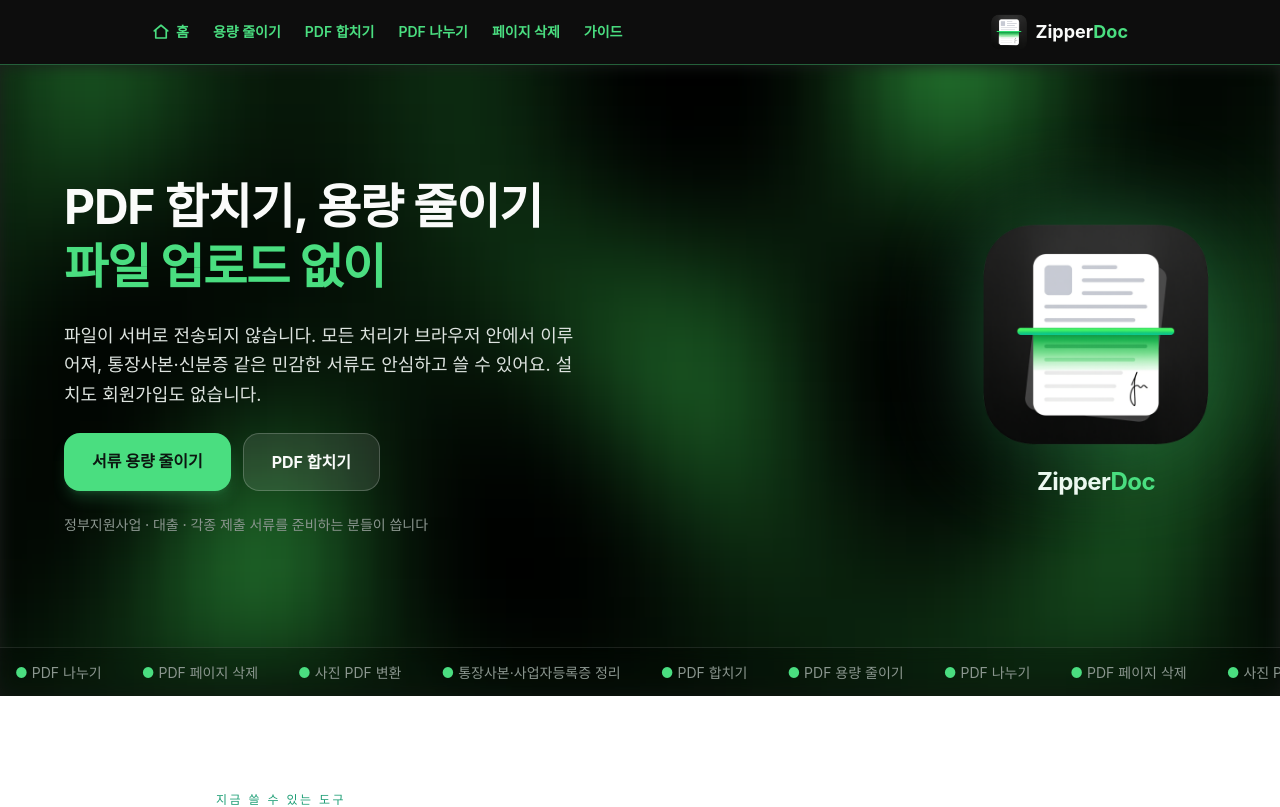
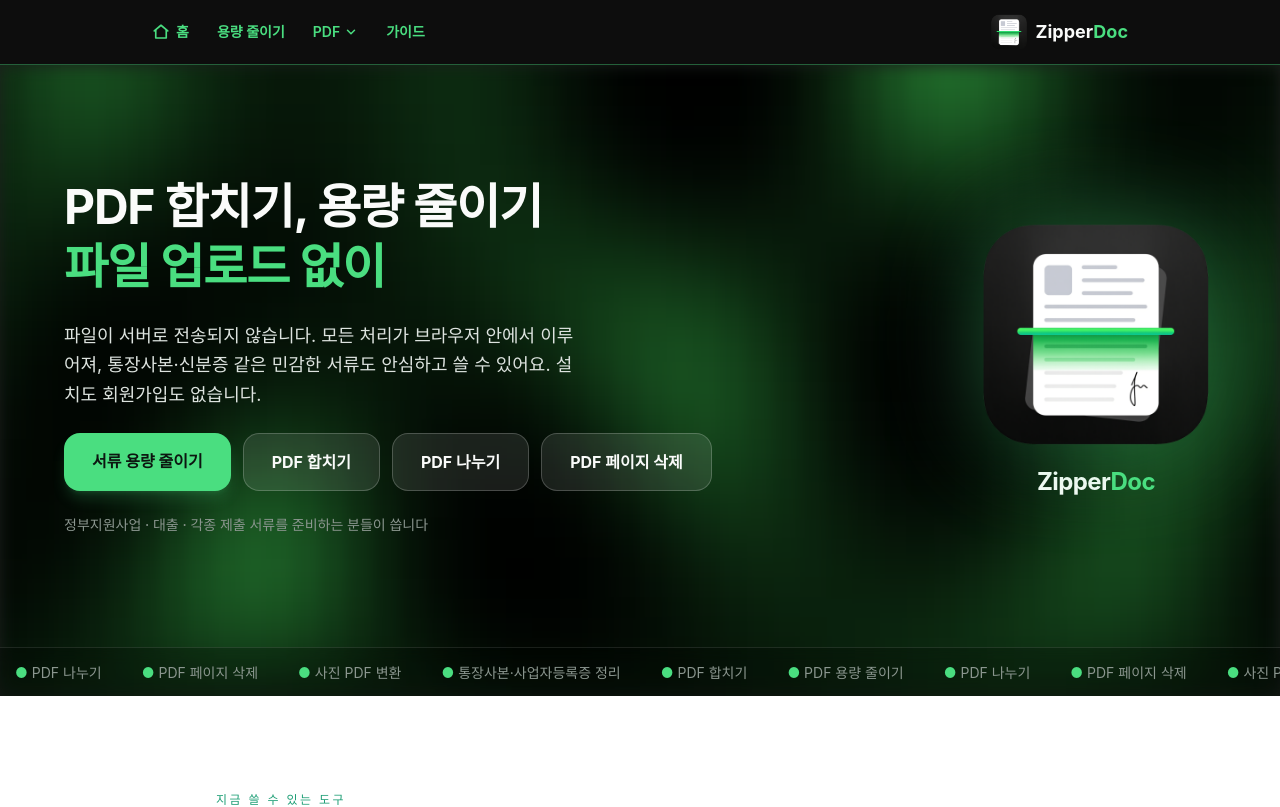
Before and after one commit to ilikesundayandmonday-glitch/doczip, a Next.js app: page / in a window 1280 px wide. Shown: the top 807 px of the page. Built offline with nearby package versions, Linux system fonts and the light colour scheme; a web font is replaced by a local one.

Commit message:
PDF 드롭다운 메뉴 도입, 히어로 버튼 확장, h1 키워드 정렬

```diff
--- a/app/components/Nav.tsx
+++ b/app/components/Nav.tsx
@@ -1,12 +1,60 @@
 "use client";
 
+import { useEffect, useRef, useState } from "react";
 import Link from "next/link";
 import Image from "next/image";
 import { usePathname, useRouter } from "next/navigation";
 
+const PDF_TOOLS = [
+  { href: "/merge", label: "PDF 합치기" },
+  { href: "/split", label: "PDF 나누기" },
+  { href: "/delete-pages", label: "PDF 페이지 삭제" },
+  { href: "/merge", label: "사진을 PDF로 변환" },
+];
+
 export default function Nav() {
   const pathname = usePathname();
   const router = useRouter();
+  const [open, setOpen] = useState(false);
+  const menuRef = useRef<HTMLDivElement>(null);
+  const closeTimer = useRef<ReturnType<typeof setTimeout> | null>(null);
+
+  const pdfActive = PDF_TOOLS.some((t) => pathname === t.href.split("?")[0]);
+
+  useEffect(() => {
+    const onPointerDown = (e: MouseEvent | TouchEvent) => {
+      if (menuRef.current && !menuRef.current.contains(e.target as Node)) setOpen(false);
+    };
+    const onKeyDown = (e: KeyboardEvent) => {
+      if (e.key === "Escape") setOpen(false);
+    };
+    document.addEventListener("mousedown", onPointerDown);
+    document.addEventListener("touchstart", onPointerDown);
+    document.addEventListener("keydown", onKeyDown);
+    return () => {
+      document.removeEventListener("mousedown", onPointerDown);
+      document.removeEventListener("touchstart", onPointerDown);
+      document.removeEventListener("keydown", onKeyDown);
+    };
+  }, []);
+
+  useEffect(() => {
+    return () => {
+      if (closeTimer.current) clearTimeout(closeTimer.current);
+    };
+  }, []);
+
+  const cancelClose = () => {
+    if (closeTimer.current) {
+      clearTimeout(closeTimer.current);
+      closeTimer.current = null;
+    }
+  };
+
+  const scheduleClose = () => {
+    cancelClose();
+    closeTimer.current = setTimeout(() => setOpen(false), 160);
+  };
 
   const goHome = (e: React.MouseEvent) => {
     e.preventDefault();
@@ -17,25 +65,70 @@
     }
   };
 
+  const linkClass = "text-sm font-semibold text-[#4ADE80] hover:text-[#63E88A] transition shrink-0";
+
   return (
     <nav className="sticky top-0 z-50 bg-black/95 backdrop-blur-md border-b border-[#4ADE80]/40">
       <div className="max-w-5xl mx-auto px-6 h-16 flex items-center justify-between">
-        <div className="flex items-center gap-4 sm:gap-6 overflow-x-auto whitespace-nowrap [scrollbar-width:none] [&::-webkit-scrollbar]:hidden">
-          <a href="/" onClick={goHome} className="flex items-center gap-1.5 text-sm font-semibold text-[#4ADE80] hover:text-[#63E88A] transition cursor-pointer shrink-0">
+        <div className="flex items-center gap-5 sm:gap-7">
+          <a href="/" onClick={goHome} className={`${linkClass} flex items-center gap-1.5 cursor-pointer`}>
             <svg width="18" height="18" viewBox="0 0 24 24" fill="none" stroke="currentColor" strokeWidth="2.2" strokeLinecap="round" strokeLinejoin="round">
               <path d="M3 10.5 L12 3 L21 10.5" />
               <path d="M5 9 V20 H19 V9" />
             </svg>
             홈
           </a>
-          <Link href="/compress" className="text-sm font-semibold text-[#4ADE80] hover:text-[#63E88A] transition shrink-0">용량 줄이기</Link>
-          <Link href="/merge" className="text-sm font-semibold text-[#4ADE80] hover:text-[#63E88A] transition shrink-0">PDF 합치기</Link>
-          <Link href="/split" className="text-sm font-semibold text-[#4ADE80] hover:text-[#63E88A] transition shrink-0">PDF 나누기</Link>
-          <Link href="/delete-pages" className="text-sm font-semibold text-[#4ADE80] hover:text-[#63E88A] transition shrink-0">페이지 삭제</Link>
-          <Link href="/guide" className="text-sm font-semibold text-[#4ADE80] hover:text-[#63E88A] transition shrink-0">가이드</Link>
+
+          <Link href="/compress" className={linkClass}>용량 줄이기</Link>
+
+          <div
+            ref={menuRef}
+            className="relative shrink-0"
+            onMouseEnter={() => { cancelClose(); setOpen(true); }}
+            onMouseLeave={scheduleClose}
+          >
+            <button
+              type="button"
+              onClick={() => setOpen((v) => !v)}
+              aria-expanded={open}
+              aria-haspopup="true"
+              className={`flex items-center gap-1 text-sm font-semibold transition ${pdfActive || open ? "text-[#FAFBFA]" : "text-[#4ADE80] hover:text-[#63E88A]"}`}
+            >
+              PDF
+              <svg
+                width="14" height="14" viewBox="0 0 24 24" fill="none" stroke="currentColor"
+                strokeWidth="2.5" strokeLinecap="round" strokeLinejoin="round"
+                className={`transition-transform ${open ? "rotate-180" : ""}`}
+              >
+                <path d="M6 9l6 6 6-6" />
+              </svg>
+            </button>
+
+            {open && (
+              <div className="absolute left-0 top-full pt-3">
+                <div className="w-52 rounded-xl border border-[#4ADE80]/25 bg-[#0F1310] p-1.5 shadow-xl shadow-black/50">
+                  {PDF_TOOLS.map((tool) => {
+                    const isCurrent = pathname === tool.href.split("?")[0];
+                    return (
+                      <Link
+                        key={tool.label}
+                        href={tool.href}
+                        onClick={() => setOpen(false)}
+                        className={`block rounded-lg px-3 py-2.5 text-sm transition ${isCurrent ? "bg-[#4ADE80]/12 text-[#FAFBFA]" : "text-[#A8B2AC] hover:bg-white/5 hover:text-[#FAFBFA]"}`}
+                      >
+                        {tool.label}
+                      </Link>
+                    );
+                  })}
+                </div>
+              </div>
+            )}
+          </div>
+
+          <Link href="/guide" className={linkClass}>가이드</Link>
         </div>
 
-        <a href="/" onClick={goHome} className="flex items-center gap-2 cursor-pointer">
+        <a href="/" onClick={goHome} className="flex items-center gap-2 cursor-pointer shrink-0">
           <Image src="/DOCZIPlogo.png" alt="ZipperDoc" width={38} height={38} className="rounded-lg" />
           <span className="text-lg font-bold text-[#FAFBFA]">
             Zipper<span className="text-[#4ADE80]">Doc</span>
--- a/app/compress/page.tsx
+++ b/app/compress/page.tsx
@@ -77,7 +77,7 @@
         </Link>
 
         <h1 className="text-3xl font-bold text-gray-900 mb-2 text-center">
-          서류 용량 줄이기
+          사진·이미지 용량 줄이기
         </h1>
         <p className="text-gray-500 text-center mb-8">
           5MB 제한 맞추기 · 파일은 서버에 저장되지 않습니다
--- a/app/merge/page.tsx
+++ b/app/merge/page.tsx
@@ -115,10 +115,10 @@
         </Link>
 
         <h1 className="text-3xl font-bold text-gray-900 mb-2 text-center">
-          제출 서류 합치기
+          PDF 합치기
         </h1>
         <p className="text-gray-500 text-center mb-8">
-          PDF·사진을 하나로 · 파일은 서버에 저장되지 않습니다
+          사진을 PDF로 변환해 함께 합칩니다 · 파일은 서버에 저장되지 않습니다
         </p>
 
         <div className="bg-white border border-gray-200 rounded-2xl p-8">
--- a/app/page.tsx
+++ b/app/page.tsx
@@ -38,6 +38,20 @@
                     className="bg-white/10 text-[#FAFBFA] text-base font-bold px-7 py-4 rounded-2xl hover:bg-white/20 transition border border-white/20"
                   >
                     PDF 합치기
+                  </Link>
+                  <Link
+                    href="/split"
+                    onClick={() => track("히어로_나누기_클릭")}
+                    className="bg-white/10 text-[#FAFBFA] text-base font-bold px-7 py-4 rounded-2xl hover:bg-white/20 transition border border-white/20"
+                  >
+                    PDF 나누기
+                  </Link>
+                  <Link
+                    href="/delete-pages"
+                    onClick={() => track("히어로_페이지삭제_클릭")}
+                    className="bg-white/10 text-[#FAFBFA] text-base font-bold px-7 py-4 rounded-2xl hover:bg-white/20 transition border border-white/20"
+                  >
+                    PDF 페이지 삭제
                   </Link>
                 </div>
 
```
